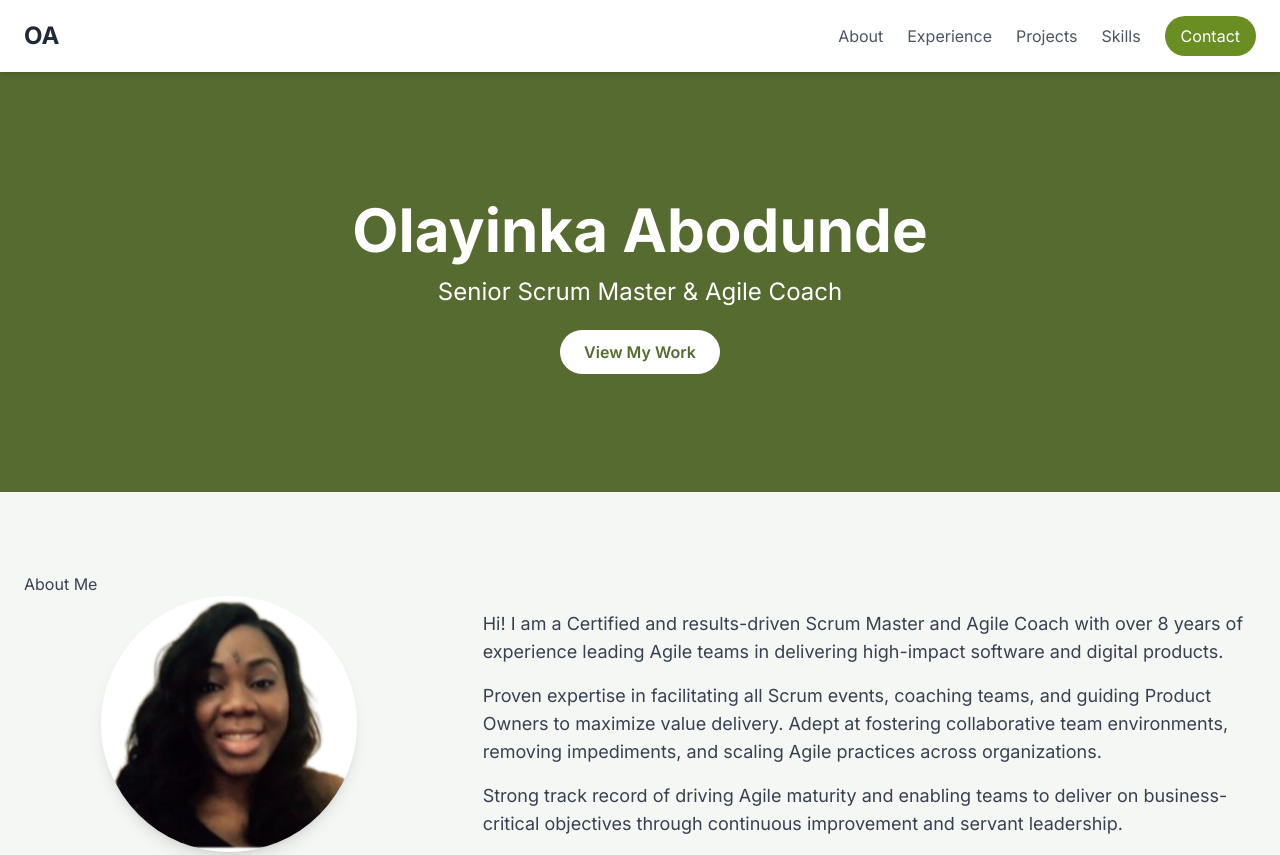
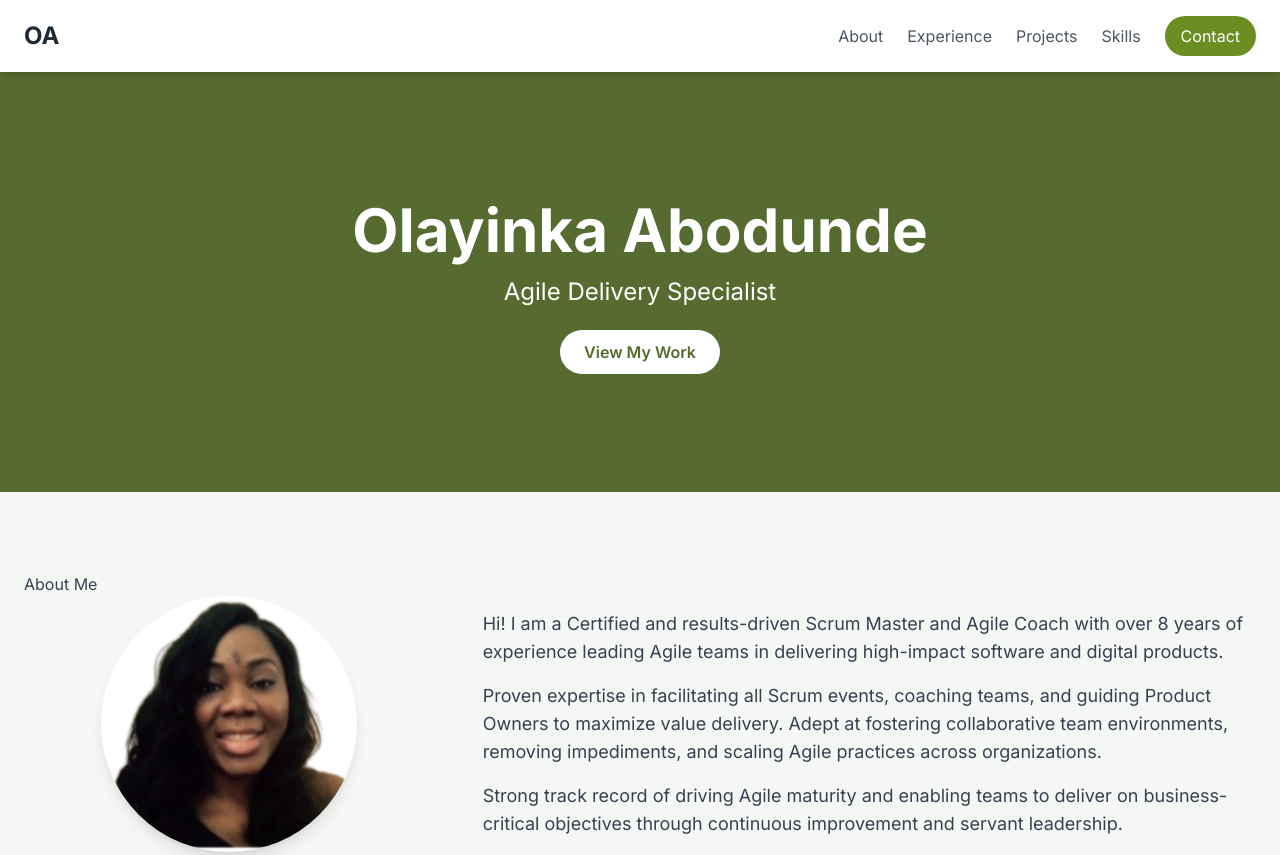
Before and after one commit to yinkajoto/ola, a plain HTML site: page index.html in a window 1280 px wide. Shown: the top 855 px of the page. Drawn offline with nearby package versions, Linux system fonts and the light colour scheme.

Commit message:
Update index.html

```diff
--- a/index.html
+++ b/index.html
@@ -62,7 +62,7 @@
         <section id="hero" class="bg-olive-800 text-white py-20 md:py-32">
             <div class="container mx-auto text-center px-6">
                 <h1 class="text-4xl md:text-6xl font-bold leading-tight mb-4">Olayinka Abodunde</h1>
-                <p class="text-xl md:text-2xl font-light mb-8">Senior Scrum Master & Agile Coach</p>
+                <p class="text-xl md:text-2xl font-light mb-8">Agile Delivery Specialist</p>
                 <a href="#projects" class="bg-white text-olive-800 font-semibold py-3 px-6 rounded-full hover:bg-gray-200 transition-colors">View My Work</a>
             </div>
         </section>
```
